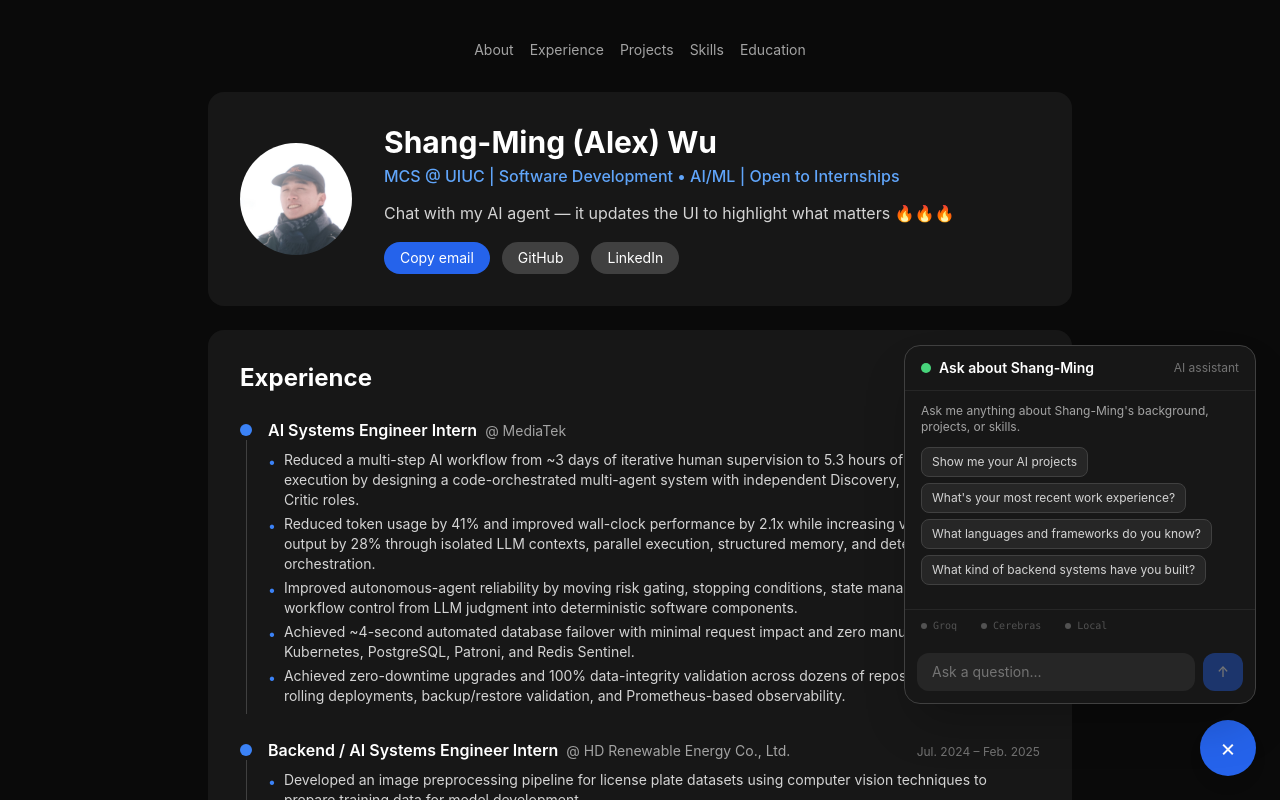
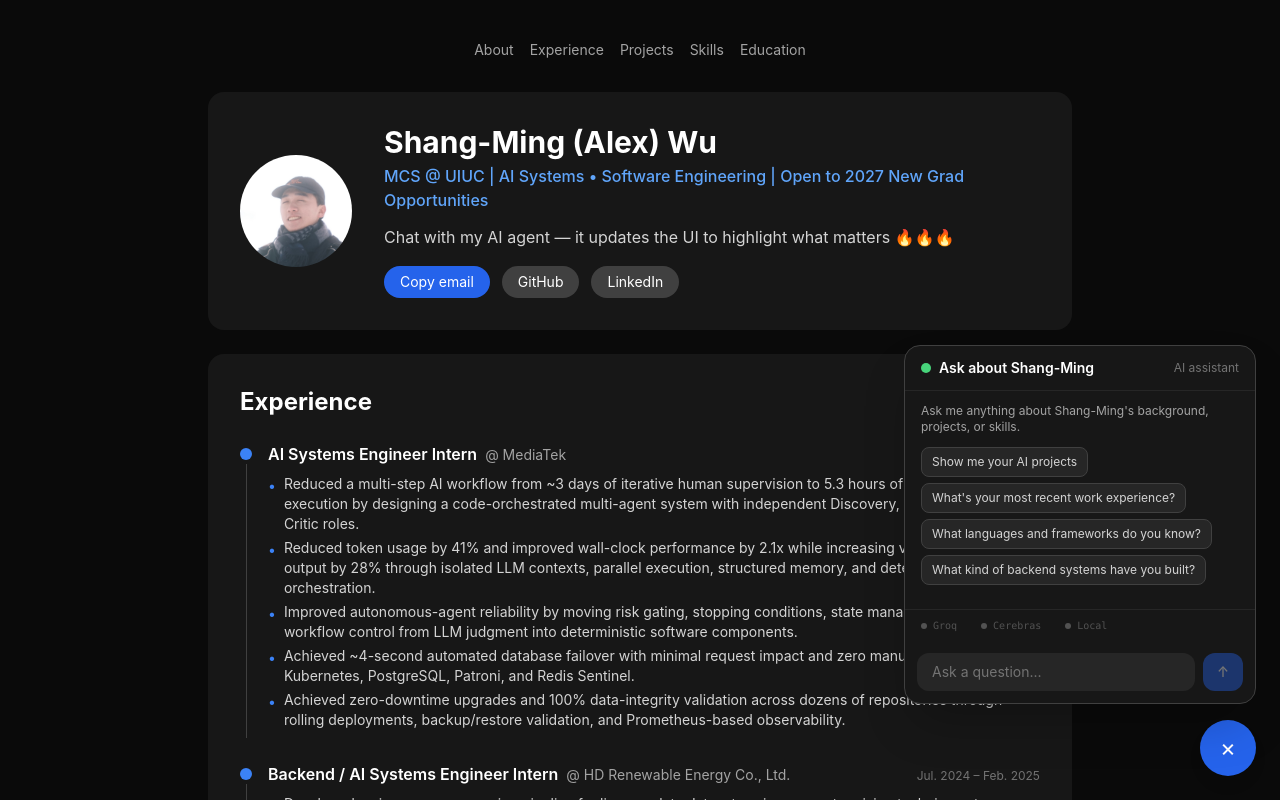
Before and after one commit to Alex-Wu1122/ai-agent-website, a Next.js app: page / in a window 1280 px wide. Shown: the top 800 px of the page. Built offline with nearby package versions, Linux system fonts and the light colour scheme.

Commit message:
Update profile title for 2027 new grad search

```diff
--- a/src/data/profile.ts
+++ b/src/data/profile.ts
@@ -2,7 +2,7 @@ export const profile = {
   name: "Shang-Ming (Alex) Wu",
   initials: "AW",
   avatar: "/avatar.jpg",
-  title: "MCS @ UIUC | Software Development • AI/ML | Open to Internships",
+  title: "MCS @ UIUC | AI Systems • Software Engineering | Open to 2027 New Grad Opportunities",
   email: "trumanalex187@gmail.com",
   github: "https://github.com/Alex-Wu1122/CV_BlueprintPortfolio",
   linkedin: "https://www.linkedin.com/in/shangmingwualexwu/",
```
